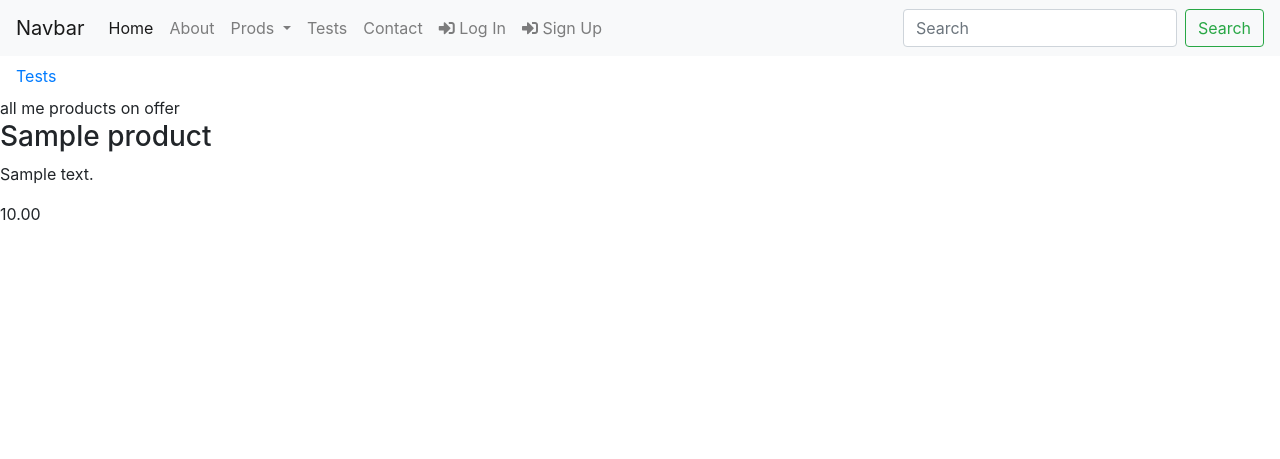
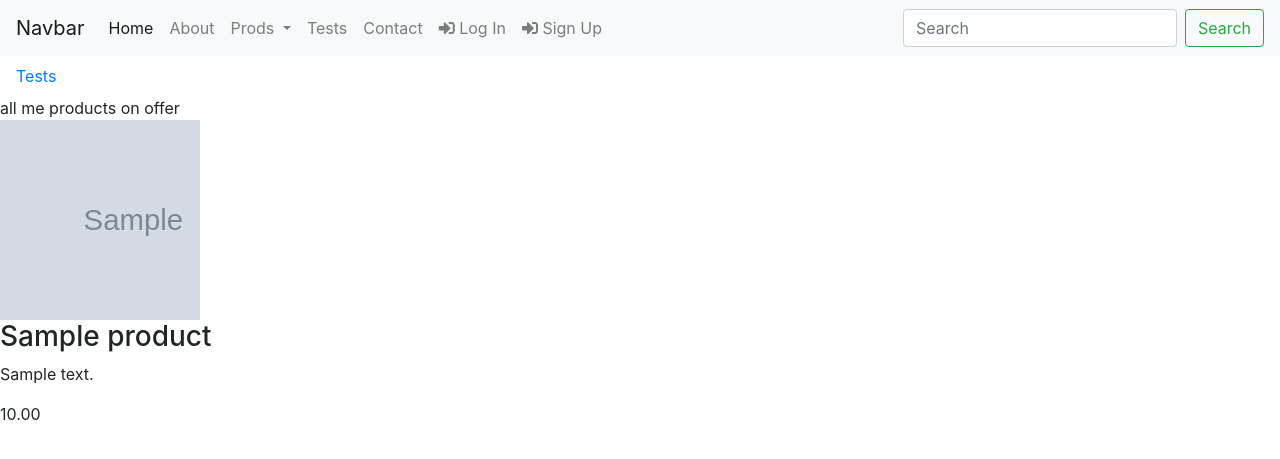
Before and after one commit to brianscan14/XYfitness, a Django app: page /products/ in a window 1280 px wide. Shown: the top 459 px of the page. Run offline with Django 3.2, Linux system fonts and the light colour scheme; tables that the repository leaves empty hold one stand-in row (values such as "Sample post"); grey boxes marked "Sample" are stand-in pictures; some libraries are stand-ins or nearby versions.

Commit message:
get image displaying of the  product

```diff
--- a/products/templates/products.html
+++ b/products/templates/products.html
@@ -5,11 +5,12 @@
 all me products on offer
 
 {% for product in products %}
-    <div class="">
+
+    <div class="product" style="background-image: url('{{ MEDIA_URL }}{{ product.image }}')"></div>
         <h3>{{ product.name }}</h3>
         <p>{{ product.description }}</p>
         <p>{{ product.price }}</p>
-    </div>
+
 
 {% endfor %}
 
```
